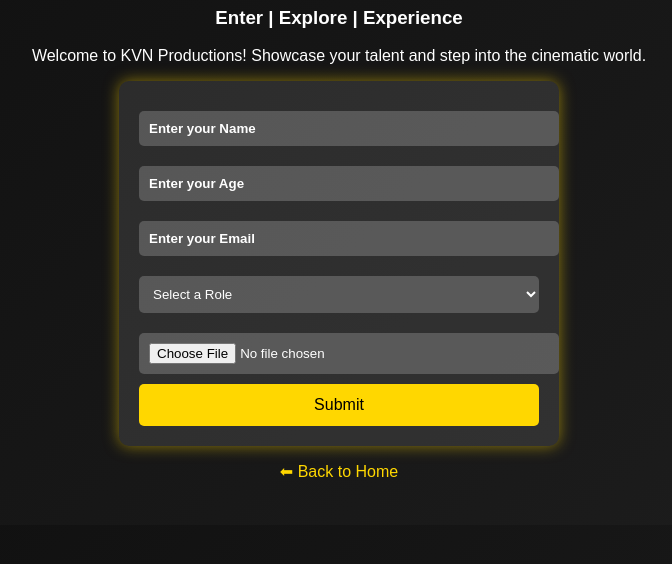
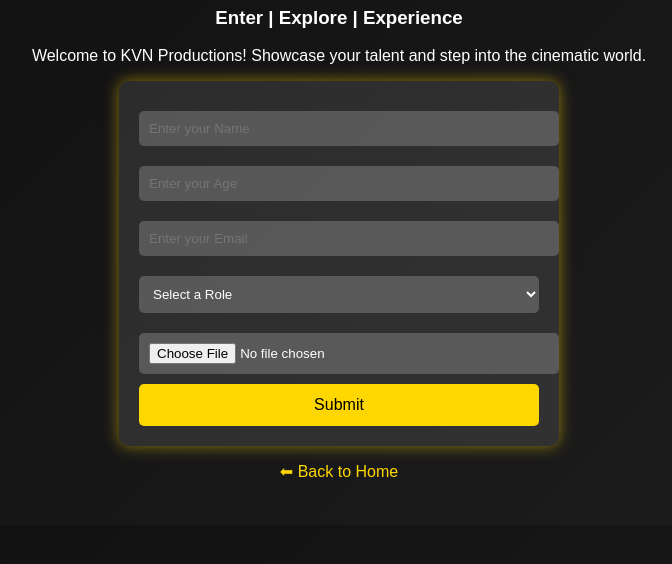
Before and after one commit to pavithranB1/audition, a plain HTML site: page register.html in a window 1280 px wide. Shown: the part 122-686 px from the top of the page, without its empty margins (301-973 px from the left). Drawn offline with Linux system fonts and the light colour scheme.

Commit message:
file has been changed

```diff
--- a/register.html
+++ b/register.html
@@ -95,15 +95,6 @@
             margin: auto;
             box-shadow: 0 0 15px rgba(255, 217, 0, 0.5);
         }
-
-/* Styling the placeholder text */
-input::placeholder, textarea::placeholder {
-    color: white; /* White color */
-    font-size: 1em; /* Increase size for better visibility */
-    font-weight: bold; /* Make it bold */
-    opacity: 1; /* Ensure full visibility */
-}
-
         input, select {
             width: 100%;
             padding: 10px;
```
Lines whose indentation alone changed are shown as unchanged.
